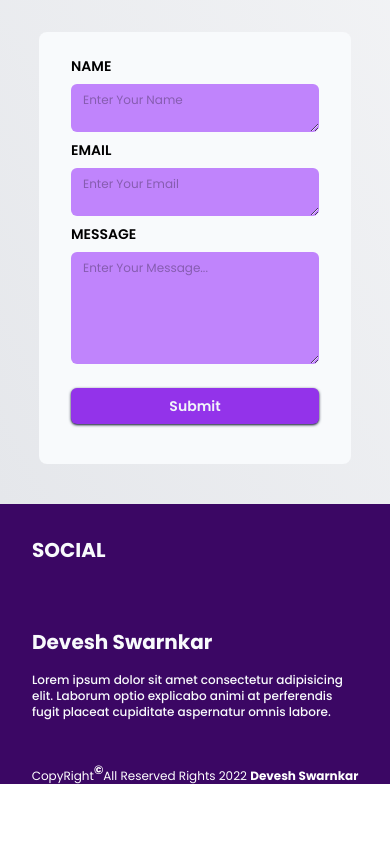
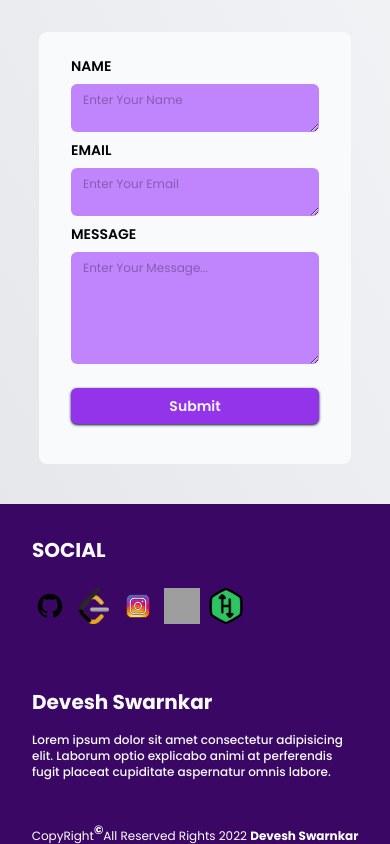
Before and after one commit to devesh-0419/PORTFOLIO, a React (Vite) app: page / in a window 390 px wide. Shown: the part 3858-4702 px from the top of the page. Before the commit the page ends 4642 px from the top, so only its background shows below. Built offline with nearby package versions, Linux system fonts and the light colour scheme; grey boxes are pictures that could not be loaded.

Commit message:
Social icon redirecting

```diff
--- a/src/Components/Footer.jsx
+++ b/src/Components/Footer.jsx
@@ -1,11 +1,21 @@
 import React from 'react'
-
+import {homeapi} from '../data/data'
+import SocialLinks from './utils/SocialLinks'
 const Footer = () => {
+ const {sociallinks} = homeapi;
   return (
     <>
     <div className='flex flex-row-reverse md:flex-col items-start justify-start bg-purple-950 text-slate-50'>
         <div className='w-1/2 md:w-[80%] m-8'>
             <h1 className='uppercase font-bold text-xl'>Social</h1>
+
+       <div className=' mt-6 flex gap-2'>
+      {sociallinks.map((val,i)=>{
+        return <a href={val.link} key={i} rel='noopener' target='_blank'>
+          <img src={val.icon} alt="social/icon" className='w-11 h-11 flex items-center cursor-pointer md:w-10 md:h-10 sm:w-9 sm:h-9 transition-all duration-200 hover:scale-110'  />
+        </a>
+      })}
+       </div>
 
         </div>
         <div className='w-1/2 md:w-[80%] m-8'>
--- a/src/Components/Home.jsx
+++ b/src/Components/Home.jsx
@@ -35,7 +35,7 @@ I can apply my knowledge and skills for continuous improvement.
         <div className="sm:hidden grid items-center absolute top-[44vh] lg:top-[37vh] left-0 gap-3 ml-1 bg-slate-50 p-1 rounded-sm shadow-md shadow-slate-500">
              {
 sociallinks.map((val, i)=>{
-  return <SocialLinks icon={val.icon} key={i} />
+  return <SocialLinks icon={val.icon} link={val.link} key={i} />
 })
              }
 
--- a/src/Components/utils/SocialLinks.jsx
+++ b/src/Components/utils/SocialLinks.jsx
@@ -1,13 +1,17 @@
 import React from 'react'
 
-const SocialLinks = ({icon,links}) => {
+const SocialLinks = ({icon,link}) => {
+  // console.log('link', link);
   return (
+
     <>
+    <a href={link}  target='_blank'>
     <img
     src={icon}
     alt='icon/socials'
     className='w-8 h-8 flex items-center cursor-pointer md:w-6 md:h-6 sm:w-5 sm:h-5 transition-all duration-200 hover:scale-110'
     />
+    </a>
     </>
   )
 }
--- a/src/data/data.js
+++ b/src/data/data.js
@@ -6,17 +6,28 @@ import hackerrank from "../assets/hackerrank.png";
 
 import logo from '../assets/devesh.png'
 
+const github_id = 'https://github.com/devesh-0419/';
+const leetcode_id='https://leetcode.com/_devesh_s/'
+const instagram_id='https://instagram.com/_devesh_s/'
+const linkedin_id='www.linkedin.com/in/devesh-swarnkar-a069161b7';
+const hackerrank_id = 'https://www.hackerrank.com/deveshswarnkar01'
+
 import p1 from '../assets/my_project_1.png'
 import p2 from '../assets/my_project_2.png'
 import p3 from '../assets/my_project_3.png'
 
 const homeapi = {
     sociallinks: [
-      { icon: github, },
-      { icon: leetcode },
-      { icon: instagram },
-      { icon: linkedin },
-      { icon: hackerrank },
+      { icon: github,
+      link:github_id },
+      { icon: leetcode,
+      link:leetcode_id },
+      { icon: instagram,
+      link:instagram_id },
+      { icon: linkedin,
+      link:linkedin_id },
+      { icon: hackerrank,
+      link:hackerrank_id },
     ],
   };
 
```
